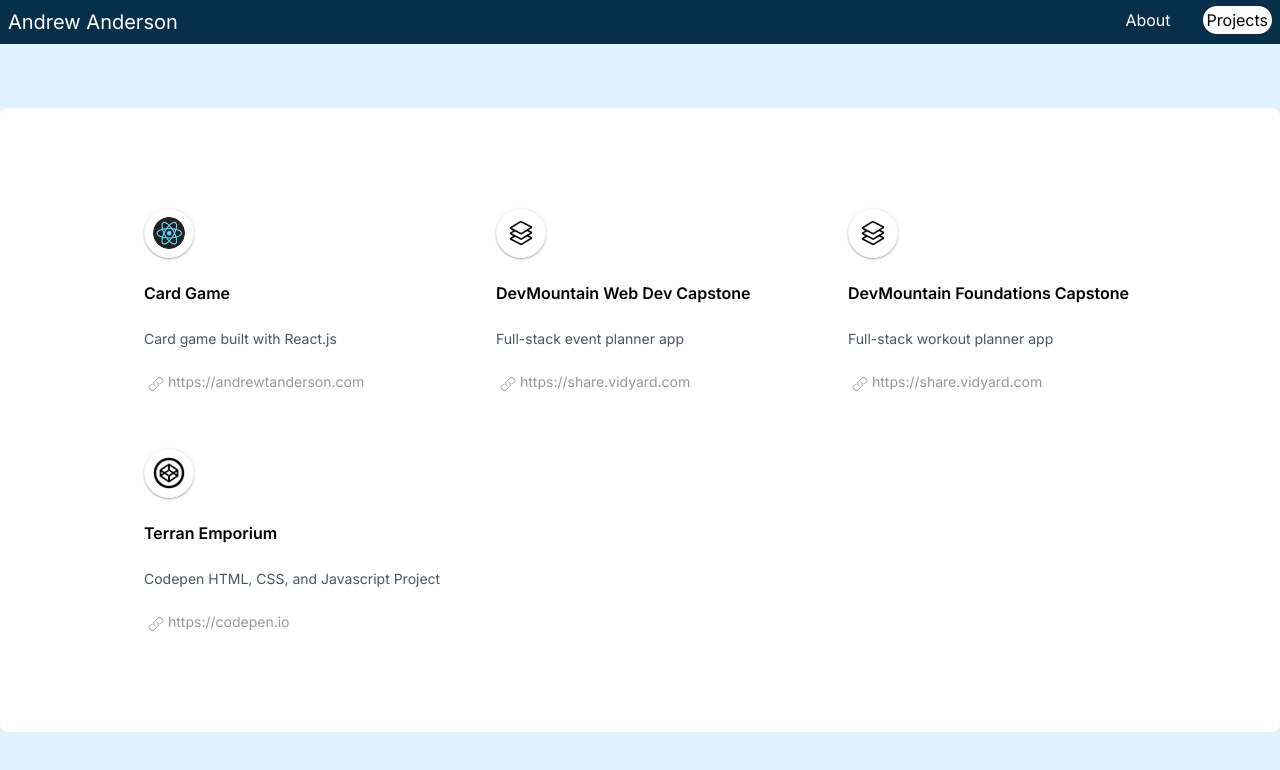
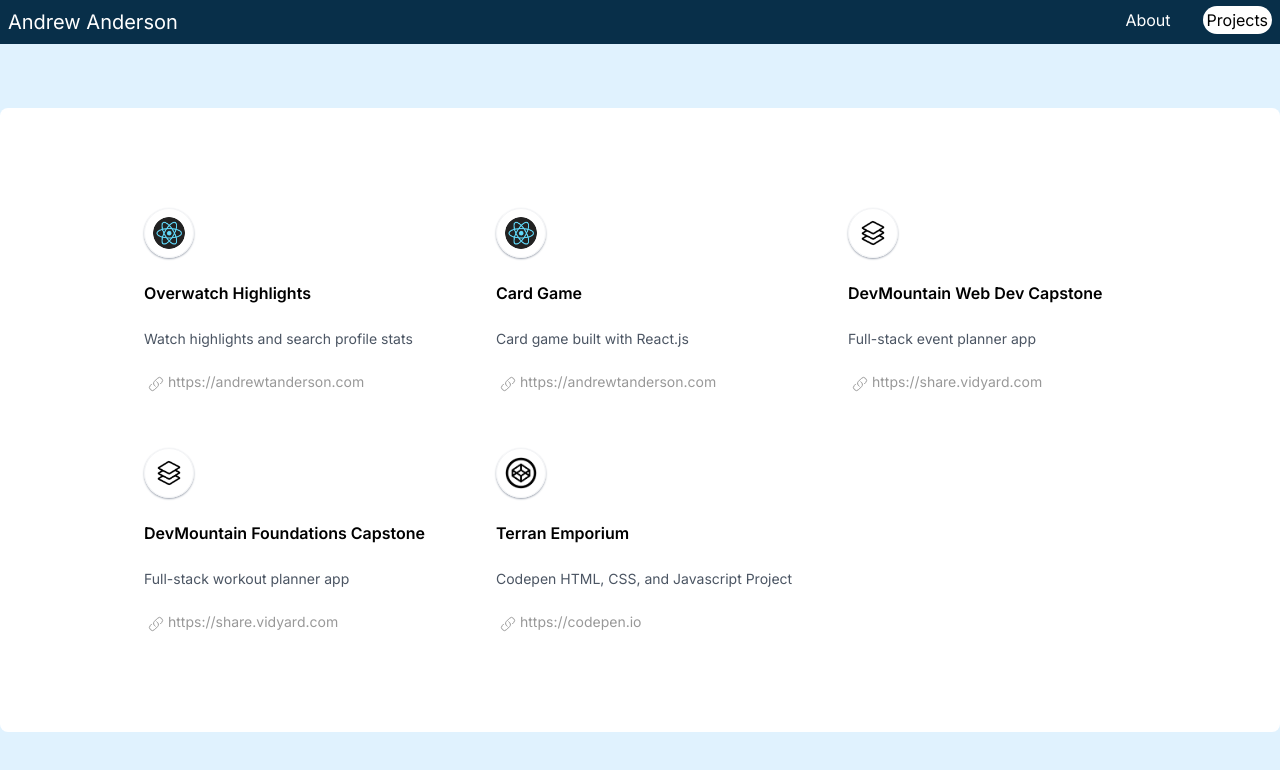
Before and after one commit to relic606/portfolio, a Next.js app: page /projects in a window 1280 px wide. Shown: the top 770 px of the page. Built offline with nearby package versions, Linux system fonts and the light colour scheme.

Commit message:
added overwatch project to project list

```diff
--- a/app/components/ProjectList.js
+++ b/app/components/ProjectList.js
@@ -1,6 +1,13 @@
 import Image from "next/image";
 
 const PROJECTS = [
+  {
+    title: "Overwatch Highlights",
+    description: "Watch highlights and search profile stats",
+    image: "/react-logo-skills.png",
+    link: "/projects/overwatch",
+    linkText: "https://andrewtanderson.com",
+  },
   {
     title: "Card Game",
     description: "Card game built with React.js",
```
Also changed, not shown: 1 other file (tests, documents, lock files or other folders).
